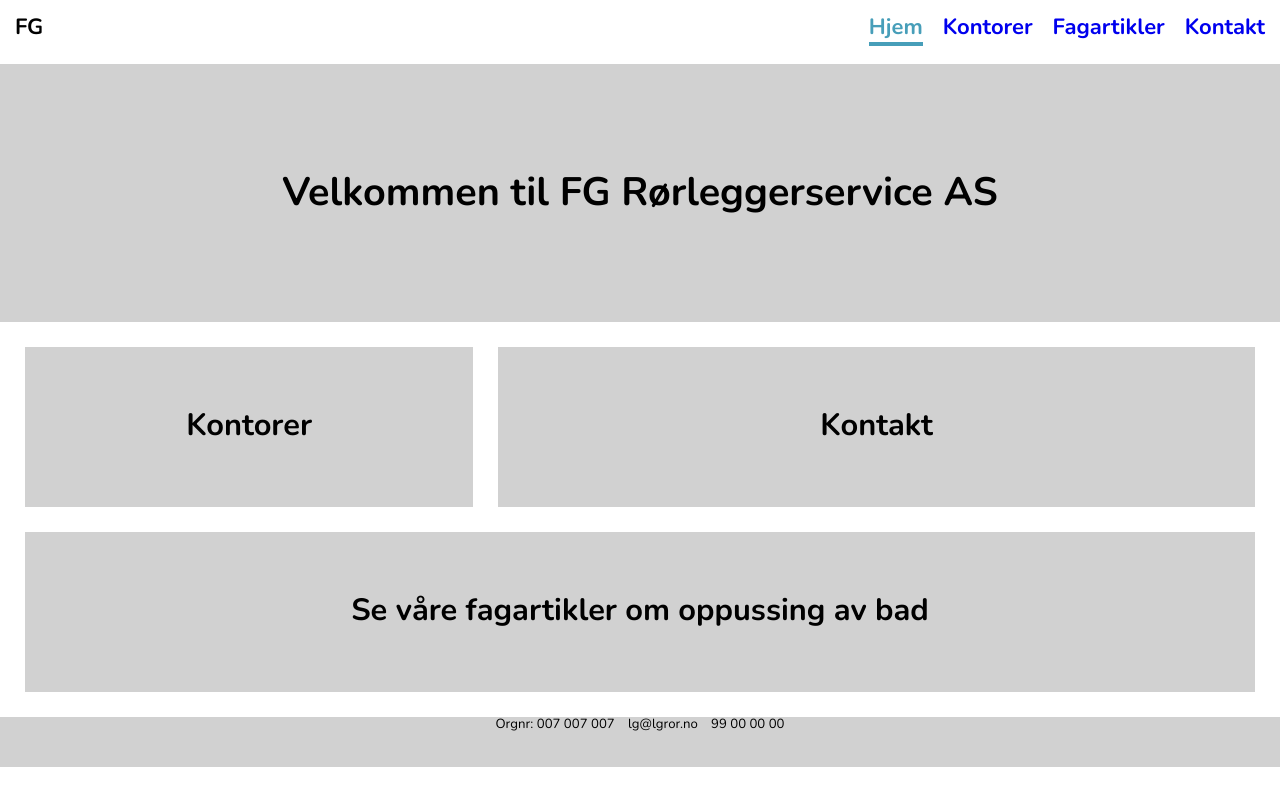
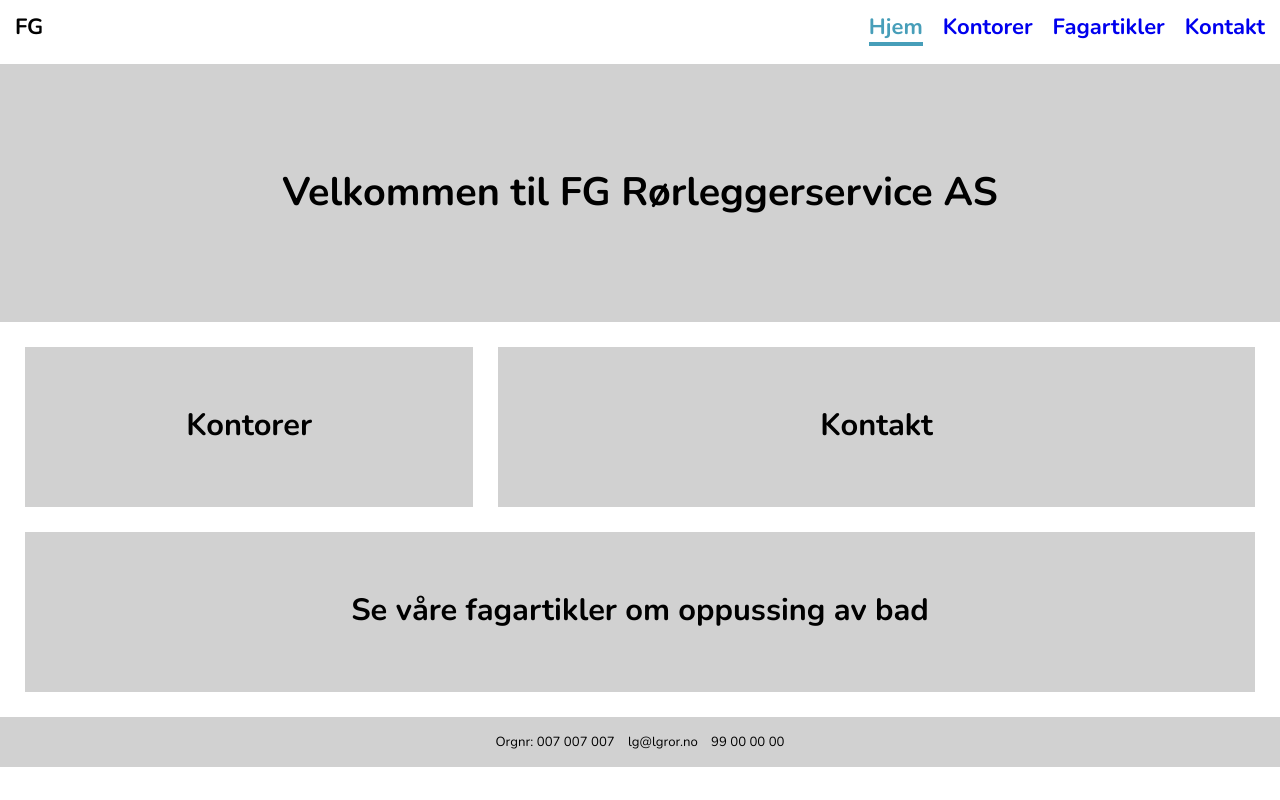
Before and after one commit to andersbss/eksamen, a React app in the folder client/: page /hjem in a window 1280 px wide. Built offline with nearby package versions, Linux system fonts and the light colour scheme.

Commit message:
Changed footer text line-height

```diff
--- a/client/src/components/footer/Footer.jsx
+++ b/client/src/components/footer/Footer.jsx
@@ -8,17 +8,16 @@ const StyledFooter = styled.footer`
   background-color: ${(props) => props.theme.colors.grey};
   text-align: center;
   font-size: 14px;
-`;
 
-const StyledFooterText = styled.p`
-  font-size: 1.2rem;
+  & > p {
+    font-size: 1.2rem;
+    line-height: 50px;
+  }
 `;
 
 const Footer = () => (
   <StyledFooter>
-    <StyledFooterText>
-      Orgnr: 007 007 007&emsp;lg@lgror.no&emsp;99 00 00 00
-    </StyledFooterText>
+    <p>Orgnr: 007 007 007&emsp;lg@lgror.no&emsp;99 00 00 00</p>
   </StyledFooter>
 );
 
```
